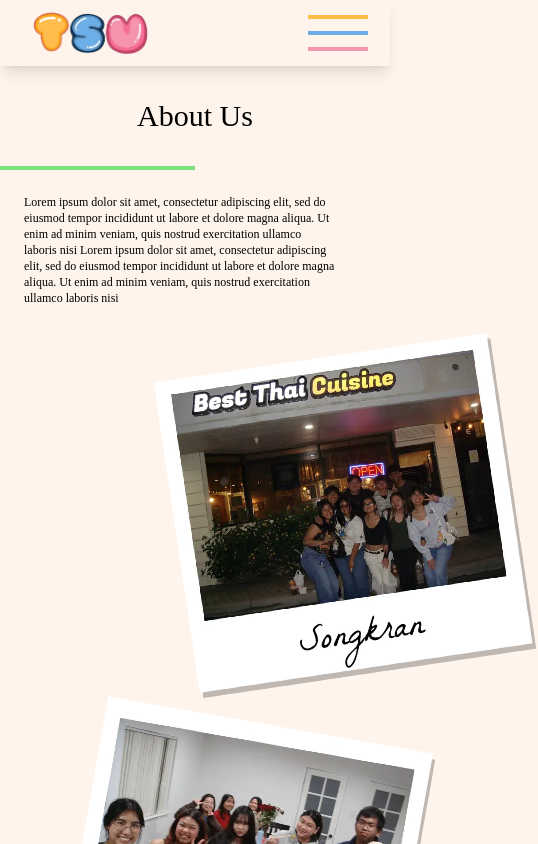
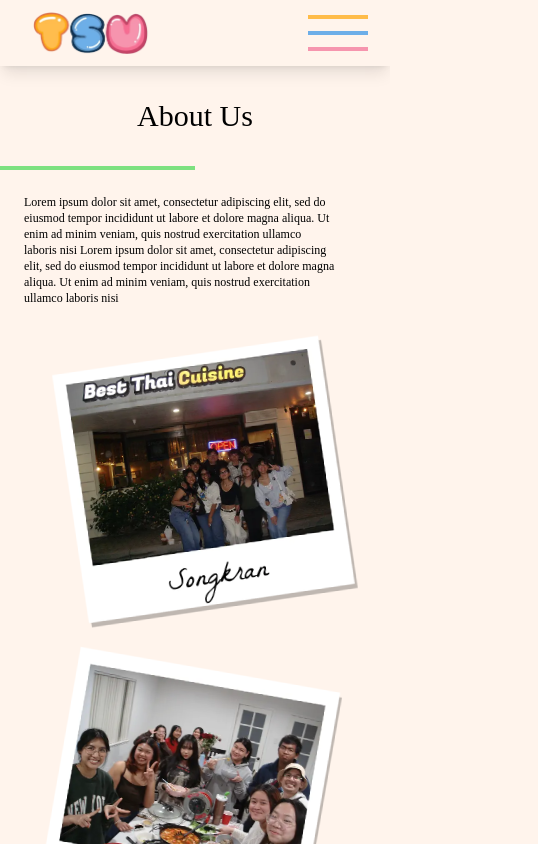
Before and after one commit to acm-ucr/tsu-website, a Next.js app: page /about in a window 390 px wide. Shown: the top 844 px of the page, 538 px wide, since content can reach past the window. Built offline with nearby package versions, Linux system fonts and the light colour scheme; a web font is replaced by a local one.

Commit message:
responsiveness

```diff
--- a/src/components/about/polaroid.tsx
+++ b/src/components/about/polaroid.tsx
@@ -11,13 +11,13 @@ const ContainerAnimation = {
   transition: { duration: 0.8, staggerChildren: 0.3 },
 };
 const PolaroidAnimation1 = {
-  initial: { opacity: 0, x: 50, rotate: -15 },
-  whileInView: { opacity: 1, x: 150, rotate: -5 },
+  initial: { opacity: 0, x: 0, rotate: -15 },
+  whileInView: { opacity: 1, x: 10, rotate: -5 },
   transition: { duration: 0.8, ease: easeInOut },
 };
 const PolaroidAnimation2 = {
-  initial: { opacity: 0, x: 150, rotate: 15 },
-  whileInView: { opacity: 1, x: 50, rotate: 5 },
+  initial: { opacity: 0, x: 0, rotate: 15 },
+  whileInView: { opacity: 1, x: -5, rotate: 5 },
   transition: { duration: 0.8, ease: easeInOut },
 };
 
@@ -25,20 +25,20 @@ const Polaroid = () => {
   return (
     <motion.div
       {...ContainerAnimation}
-      className="my-6 flex flex-col items-center justify-center gap-6 p-4 md:my-12 md:flex-row md:p-12"
+      className="flex flex-col items-center justify-center gap-10 overflow-hidden p-4 md:flex-row md:gap-20 md:p-15"
     >
       <motion.div {...PolaroidAnimation1}>
         <Image
           src={polaroid}
           alt="Polaroid 1 Image"
-          className="w-full md:-mt-6 md:w-3/5"
+          className="mx-auto w-4/5 md:-mt-6 md:w-2xl xl:w-4/5"
         />
       </motion.div>
       <motion.div {...PolaroidAnimation2}>
         <Image
           src={polaroid2}
           alt="Polaroid 2 Image"
-          className="w-full md:-mt-6 md:w-3/5"
+          className="mx-auto w-4/5 md:-mt-6 md:w-2xl xl:w-4/5"
         />
       </motion.div>
     </motion.div>
```
